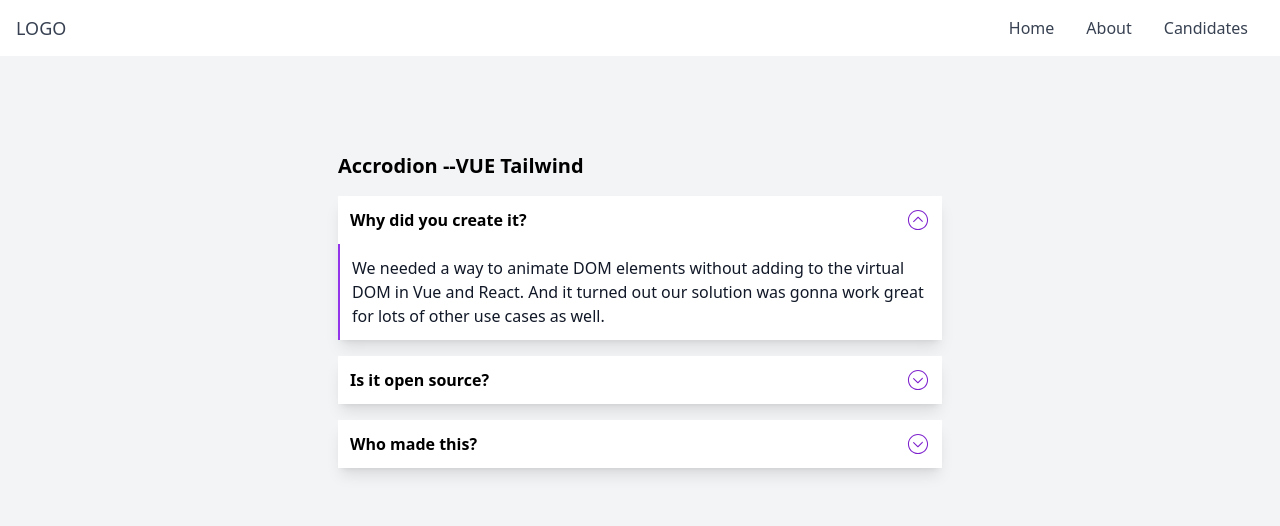
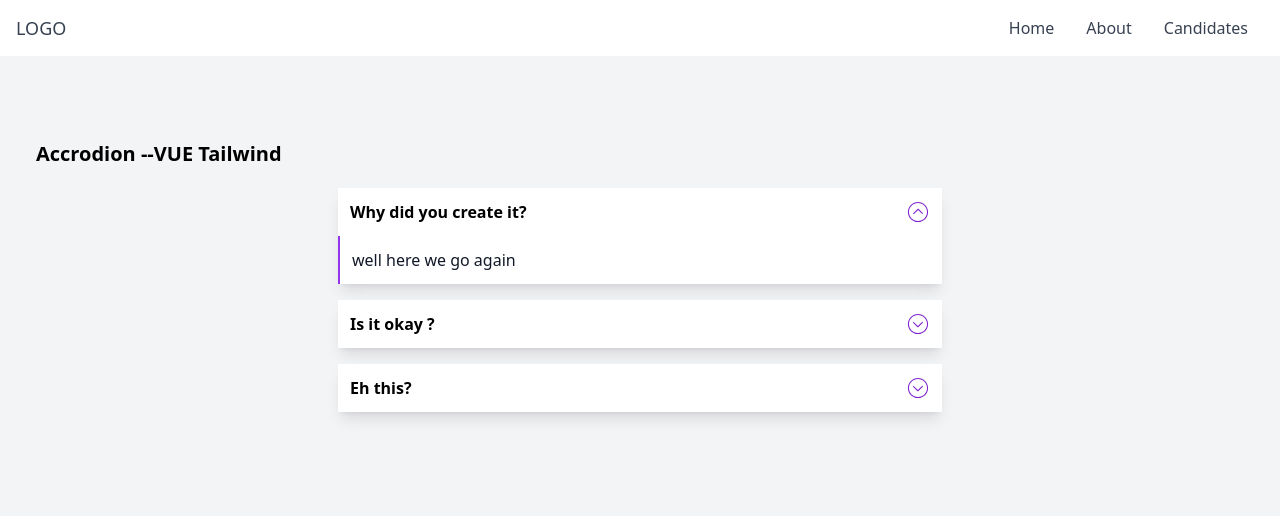
Before and after one commit to takinur/rumbling, a Vue app: page /candidates in a window 1280 px wide. Shown: the top 526 px of the page. Built offline with nearby package versions, Linux system fonts and the light colour scheme.

Commit message:
Added Reactive Component

```diff
--- /dev/null
+++ b/src/components/Accrodion.vue
@@ -0,0 +1,57 @@
+<script setup lang="ts">
+import { ref } from "vue";
+
+const props = defineProps({
+  items: {
+    type: Object,
+    default: [
+      {
+        id: "non",
+        heading: "Hmm something went Wrong isn't it?",
+        content: "Well here we go again without Data!",
+      },
+    ],
+  },
+});
+
+const current: any = ref(props.items[0].id);
+</script>
+
+<template>
+  <div class="wrapper">
+    <div class="flex justify-center items-start my-2">
+      <div class="w-full sm:w-10/12 md:w-1/2 my-1">
+        <ul class="flex flex-col">
+          <li
+            class="bg-white my-2 shadow-lg"
+            v-for="item in items"
+            :key="item.id"
+            v-auto-animate
+          >
+            <h2
+              @click="current = current === item.id ? false : item.id"
+              class="flex flex-row justify-between items-center font-semibold p-3 cursor-pointer"
+            >
+              <span>{{ item.heading }}</span>
+              <svg
+                :class="{ 'rotate-180': current === item.id }"
+                class="fill-current text-purple-700 h-6 w-6 transform transition-transform duration-500"
+                viewBox="0 0 20 20"
+              >
+                <path
+                  d="M13.962,8.885l-3.736,3.739c-0.086,0.086-0.201,0.13-0.314,0.13S9.686,12.71,9.6,12.624l-3.562-3.56C5.863,8.892,5.863,8.611,6.036,8.438c0.175-0.173,0.454-0.173,0.626,0l3.25,3.247l3.426-3.424c0.173-0.172,0.451-0.172,0.624,0C14.137,8.434,14.137,8.712,13.962,8.885 M18.406,10c0,4.644-3.763,8.406-8.406,8.406S1.594,14.644,1.594,10S5.356,1.594,10,1.594S18.406,5.356,18.406,10 M17.521,10c0-4.148-3.373-7.521-7.521-7.521c-4.148,0-7.521,3.374-7.521,7.521c0,4.147,3.374,7.521,7.521,7.521C14.148,17.521,17.521,14.147,17.521,10"
+                ></path>
+              </svg>
+            </h2>
+            <div
+              class="border-l-2 border-purple-600 overflow-hidden duration-500 transition-all"
+              v-if="item.id === current"
+            >
+              <p class="p-3 text-gray-900" v-html="item.content" />
+            </div>
+          </li>
+        </ul>
+      </div>
+    </div>
+  </div>
+</template>
--- a/src/components/sections/Header.vue
+++ b/src/components/sections/Header.vue
@@ -1,3 +1,12 @@
+<script setup lang="ts" >
+
+const props = defineProps({
+    href: String,
+    active: Boolean,
+});
+
+</script>
+
 <template>
   <header>
     <nav
@@ -52,12 +61,4 @@
   </header>
 </template>
 
-<script lang="ts">
-import { defineComponent } from "vue";
-
-export default defineComponent({
-  name: "Header",
-});
-</script>
-
 <style scoped></style>
--- a/src/views/Candidates.vue
+++ b/src/views/Candidates.vue
@@ -1,85 +1,32 @@
 <script setup lang="ts">
 import { ref } from "vue";
+import AccrodionVue from "../components/Accrodion.vue";
 
-const items = ref([
+const items = ([
   {
     id: "why",
     heading: "Why did you create it?",
-    content: `We needed a way to animate DOM elements without adding to the
-    virtual DOM in Vue and React. And it turned out our solution was gonna work
-    great for lots of other use cases as well.`,
+    content: "well here we go again",
   },
   {
-    id: "license",
-    heading: "Is it open source?",
-    content: `It sure is! AutoAnimate is MIT licensed, which basically means you
-    are free to take it and do whatever you want with it. If you find it useful
-    consider <a href="https://github.com/sponsors/formkit">supporting our open source efforts</a>.`,
+    id: "ok",
+    heading: "Is it okay ?",
+    content: "Yes, itz okaz",
   },
   {
-    id: "who",
-    heading: "Who made this?",
-    content: `AutoAnimate is a team effort 💪 . Most of the code was written by
-      <a href='https://twitter.com/jpschroeder'>Justin Schroeder</a>,
-      <a href='https://twitter.com/0xBOYD'>Andrew Boyd</a> played a key
-      role on the docs, and the rest of the <a href='https://formkit.com'>FormKit</a>
-      team held down the fort.`,
+    id: "eh",
+    heading: "Eh this?",
+    content: "eh this is a test",
   },
 ]);
-const current: any = ref(items.value[0].id);
-
-// const handleClick = () => {
-//   console.log("clicked");
-// };
-// const handleRotate = () => {
-//   console.log("Rotated");
-// };
 </script>
 
 <template>
-  <div class="wrapper">
-    <main class="p-5 bg-light-blue">
-      <div class="flex justify-center items-start my-2">
-        <div class="w-full sm:w-10/12 md:w-1/2 my-1">
-          <h2 class="text-xl font-semibold text-vnet-blue mb-2">
-            Accrodion --VUE Tailwind
-          </h2>
-          <ul class="flex flex-col" >
-            <li
-              class="bg-white my-2 shadow-lg"
-              v-for="item in items"
-              :key="item.id"
-              v-auto-animate
-            >
-              <h2
-                @click="current = current === item.id ? false : item.id"
-                class="flex flex-row justify-between items-center font-semibold p-3 cursor-pointer"
-              >
-                <span>{{ item.heading }}</span>
-                <svg
-                  :class="{ 'rotate-180': current === item.id }"
-                  class="fill-current text-purple-700 h-6 w-6 transform transition-transform duration-500"
-                  viewBox="0 0 20 20"
-                >
-                  <path
-                    d="M13.962,8.885l-3.736,3.739c-0.086,0.086-0.201,0.13-0.314,0.13S9.686,12.71,9.6,12.624l-3.562-3.56C5.863,8.892,5.863,8.611,6.036,8.438c0.175-0.173,0.454-0.173,0.626,0l3.25,3.247l3.426-3.424c0.173-0.172,0.451-0.172,0.624,0C14.137,8.434,14.137,8.712,13.962,8.885 M18.406,10c0,4.644-3.763,8.406-8.406,8.406S1.594,14.644,1.594,10S5.356,1.594,10,1.594S18.406,5.356,18.406,10 M17.521,10c0-4.148-3.373-7.521-7.521-7.521c-4.148,0-7.521,3.374-7.521,7.521c0,4.147,3.374,7.521,7.521,7.521C14.148,17.521,17.521,14.147,17.521,10"
-                  ></path>
-                </svg>
-              </h2>
-              <div
-                class="border-l-2 border-purple-600 overflow-hidden duration-500 transition-all"
-                v-if="item.id === current"
-              >
-                <p class="p-3 text-gray-900" v-html="item.content" />
-              </div>
-            </li>
-          </ul>
-        </div>
-      </div>
+  <div class="container">
+    <main class="p-5 bg-light-blue ">
+      <h2 class="text-xl font-semibold text-vnet-blue mb-2">Accrodion --VUE Tailwind</h2>
+      <AccrodionVue :items="items" />
     </main>
+
   </div>
 </template>
-
-<style scoped>
-
-</style>
```
